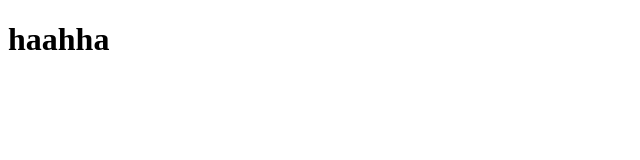
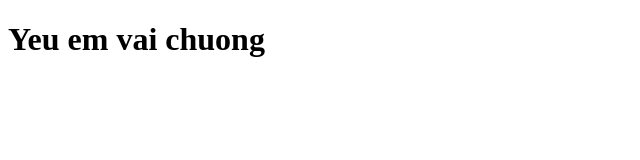
Before and after one commit to thinhkorea/PTTTT, a plain HTML site: page pt.html in a window 1280 px wide. Shown: the whole page, without its empty margins (0-640 px from the left). Drawn offline with Linux system fonts and the light colour scheme.

Commit message:
Congviec1 chinh sua

```diff
--- a/pt.html
+++ b/pt.html
@@ -1,11 +1,11 @@
 <!DOCTYPE html>
 <html lang="en">
-<head>
-    <meta charset="UTF-8">
-    <meta name="viewport" content="width=device-width, initial-scale=1.0">
-    <title>Document</title>
-</head>
-<body>
-    <h1>haahha</h1>
-</body>
+    <head>
+        <meta charset="UTF-8" />
+        <meta name="viewport" content="width=device-width, initial-scale=1.0" />
+        <title>Document</title>
+    </head>
+    <body>
+        <h1>Yeu em vai chuong</h1>
+    </body>
 </html>
```
